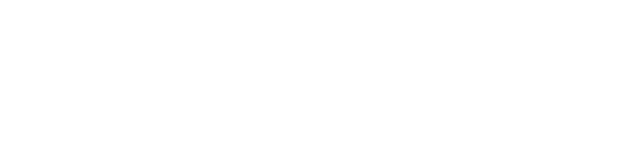
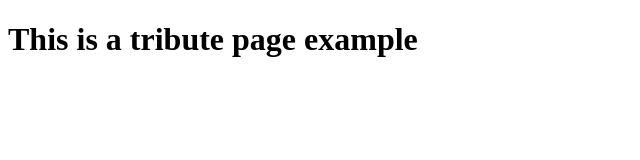
Before and after one commit to mattlawliet0000/awesome-tribute, a plain HTML site: page index.html in a window 1280 px wide. Shown: the whole page, without its empty margins (0-640 px from the left). Drawn offline with Linux system fonts and the light colour scheme.

Commit message:
title added

```diff
--- a/index.html
+++ b/index.html
@@ -8,6 +8,10 @@
 
   <body>
     <script src="https://cdn.freecodecamp.org/testable-projects-fcc/v1/bundle.js"></script>
+    <div id="main">
+      <h1 id="title"> This is a tribute page example </h1>
+
+    </div>
 
     <!--
 
```
